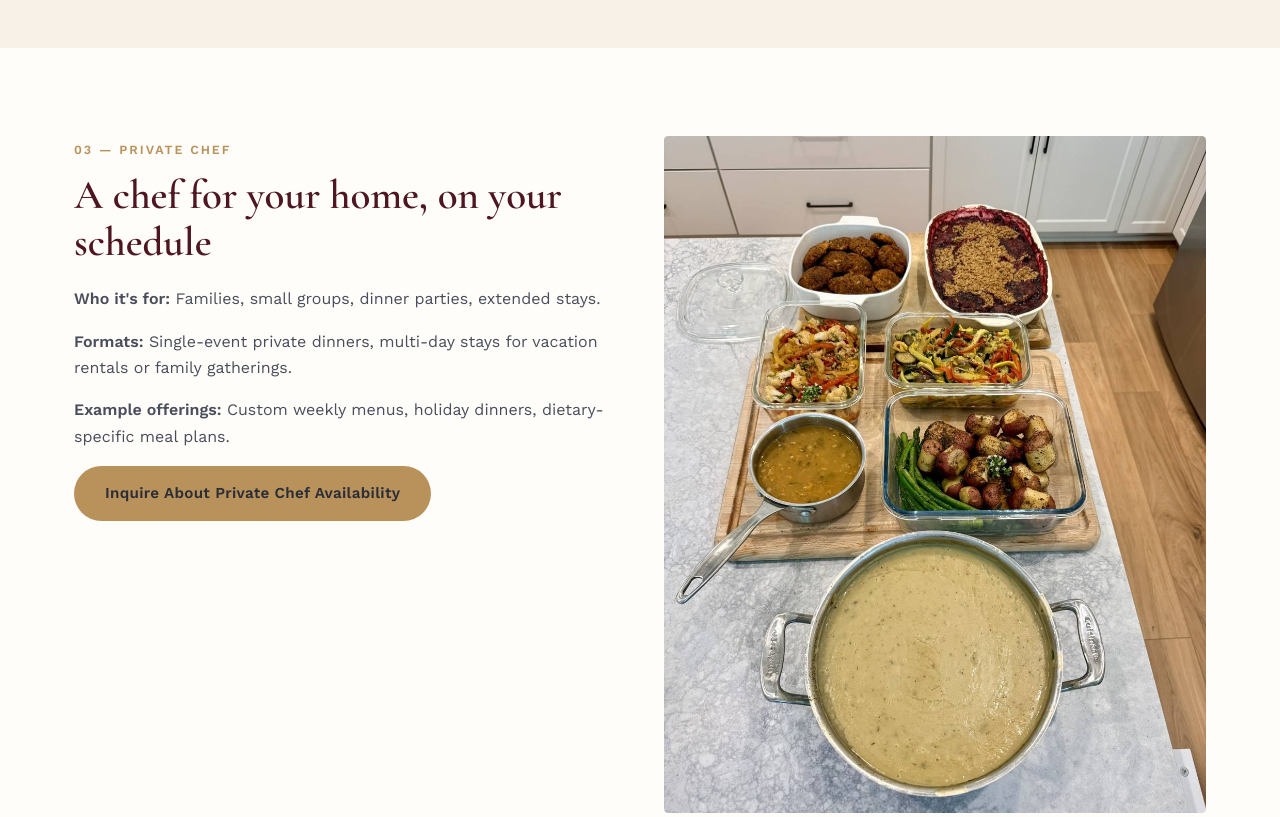
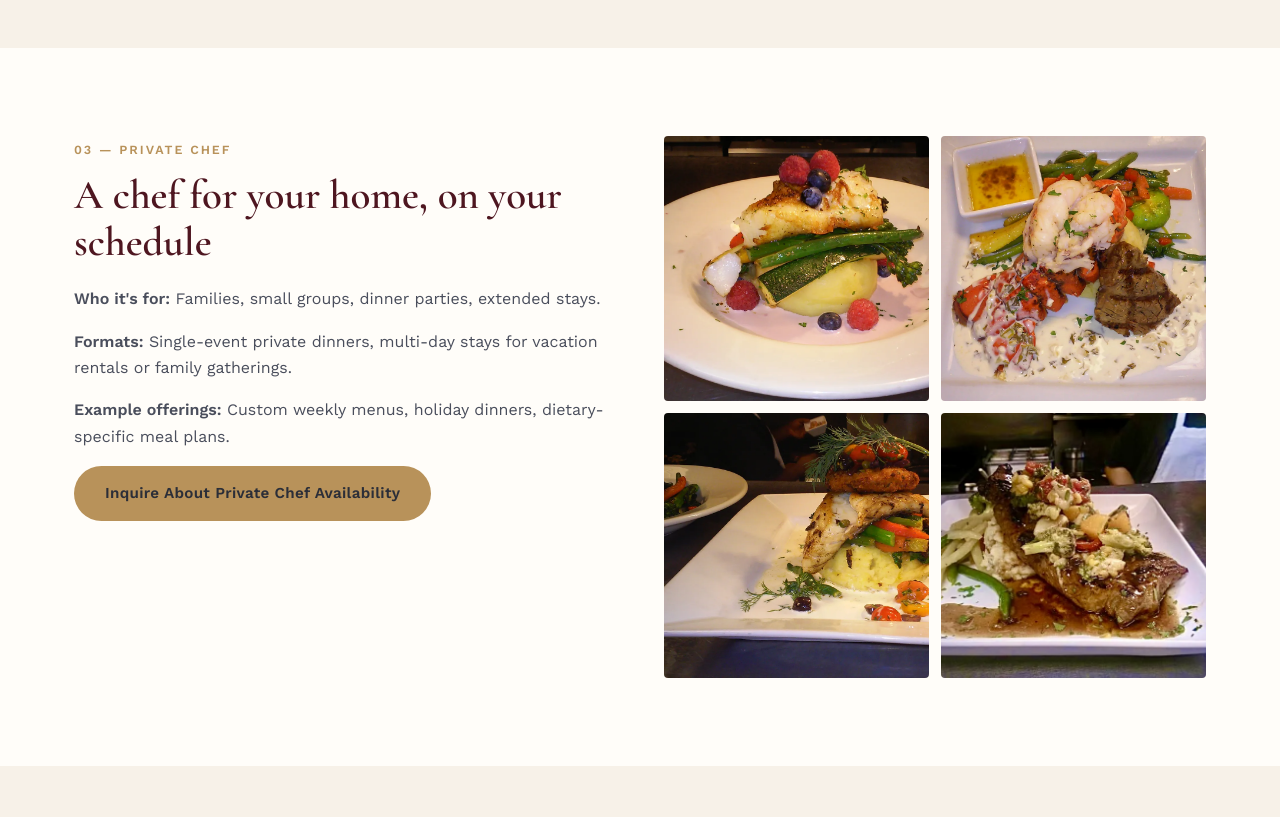
Before and after one commit to emmaheikkilae/chefessamkabil, a plain HTML site: page services.html in a window 1280 px wide. Shown: the part 2060-2877 px from the top of the page. Drawn offline with nearby package versions, Linux system fonts and the light colour scheme.

Commit message:
Private Chef updates

```diff
--- a/services.html
+++ b/services.html
@@ -144,8 +144,36 @@
       <p><strong>Example offerings:</strong> Custom weekly menus, holiday dinners, dietary-specific meal plans.</p>
       <a href="contact.html?service=private-chef" class="btn btn-primary">Inquire About Private Chef Availability</a>
     </div>
-    <div class="g-photo">
-      <img src="images/private-chef.jpg" alt="A vegetarian family dinner spread prepared by Chef Essam Kabil, including roasted potatoes, asparagus, vegetable medley, falafel, soup, and berry crumble">
+    <div class="photo-mosaic">
+      <figure class="cm-tile">
+        <picture>
+          <source srcset="images/private-chef/private-chef-pan-seared-grouper.webp" type="image/webp">
+          <img src="images/private-chef/private-chef-pan-seared-grouper.jpg" width="1600" height="900" loading="lazy" decoding="async"
+               alt="Pan-seared grouper plated over potato puree with grilled vegetables, fresh berries and a berry cream sauce">
+        </picture>
+      </figure>
+      <figure class="cm-tile">
+        <picture>
+          <source srcset="images/private-chef/private-chef-lobster-tail.webp" type="image/webp">
+          <img src="images/private-chef/private-chef-lobster-tail.jpg" width="1600" height="900" loading="lazy" decoding="async"
+               alt="Surf and turf plate of butter-poached lobster tail and grilled beef medallion with green beans and drawn butter">
+        </picture>
+      </figure>
+      <figure class="cm-tile">
+        <picture>
+          <source srcset="images/private-chef/private-chef-crab-and-fish.webp" type="image/webp">
+          <img src="images/private-chef/private-chef-crab-and-fish.jpg" width="1600" height="900" loading="lazy" decoding="async"
+               style="object-position: 15% center;"
+               alt="Grilled fish and a crab cake stacked over polenta with blistered tomatoes, olives and fresh dill">
+        </picture>
+      </figure>
+      <figure class="cm-tile">
+        <picture>
+          <source srcset="images/private-chef/private-chef-ribeye-steak.webp" type="image/webp">
+          <img src="images/private-chef/private-chef-ribeye-steak.jpg" width="717" height="538" loading="lazy" decoding="async"
+               alt="Grilled ribeye over mashed potatoes, topped with a roasted vegetable relish and pan sauce">
+        </picture>
+      </figure>
     </div>
   </div>
 </section>
```
Also changed, not shown: images/essam-portrait.jpg (deleted), images/lessons.jpg (deleted), images/lessons/cooking-lessons-red-potatoes-peeling.jpg (deleted), images/lessons/cooking-lessons-red-potatoes-peeling.webp (deleted), images/private-chef.jpg (deleted), images/private-chef/private-chef-crab-and-fish.jpg (added), images/private-chef/private-chef-crab-and-fish.webp (added), images/private-chef/private-chef-lobster-tail.jpg (added), images/private-chef/private-chef-lobster-tail.webp (added), images/private-chef/private-chef-pan-seared-grouper.jpg (added), images/private-chef/private-chef-pan-seared-grouper.webp (added), images/private-chef/private-chef-ribeye-steak.jpg (added), images/private-chef/private-chef-ribeye-steak.webp (added).
